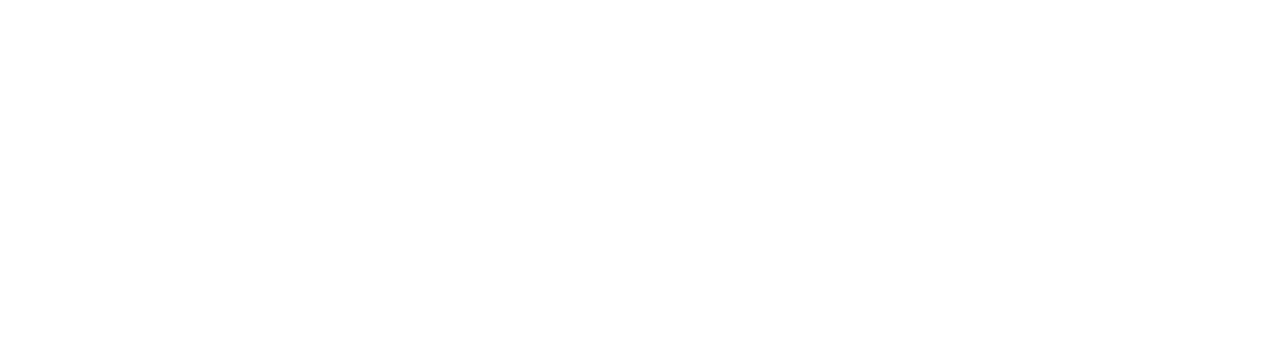
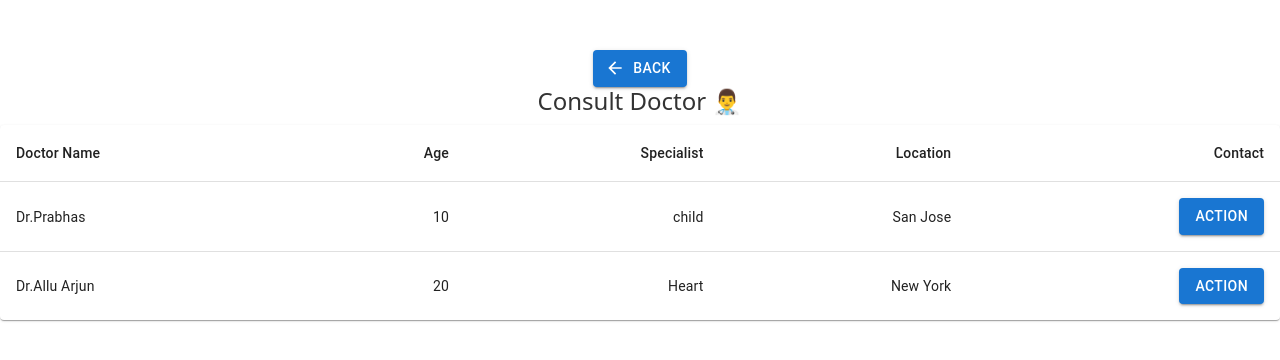
Before and after one commit to ilyas122/CMPE_285-Final-Project, a React (Create React App) app in the folder frontend/: page /consultdoctor in a window 1280 px wide. Before the commit this address had no page. Shown: the top 360 px of the page. Built offline with nearby package versions, Linux system fonts and the light colour scheme.

Commit message:
Consult Doctor Work Flow

```diff
--- a/frontend/src/App.js
+++ b/frontend/src/App.js
@@ -3,6 +3,7 @@
 import Login from './Pages/LoginComponent/Login';
 import Dashboard from './Pages/DashboardComponent/Dashboard';
 import 'bootstrap/dist/css/bootstrap.min.css';
+import ConsultDoctor from './Pages/ConsultDoctorComponent/ConsultDoctor';
 
 function App() {
   return (
@@ -28,6 +29,7 @@
       <Routes>
         <Route path="/" element = {<Login/>}></Route>
         <Route path="/dashboard" element = {<Dashboard/>}></Route>
+        <Route path="/consultdoctor" element = {<ConsultDoctor/>}></Route>
 
       </Routes>
     </Router>
--- /dev/null
+++ b/frontend/src/Pages/ConsultDoctorComponent/ConsultDoctor.css
@@ -0,0 +1,10 @@
+.consultclass {
+  text-align: center;
+  margin-top: 50px; /* Adjust this value to your preference */
+}
+
+.consultclass h1 {
+  font-size: 24px; /* Adjust this value to your preference */
+  color: #333; /* Adjust the color as needed */
+  margin-bottom: 10px; /* Adjust this value to your preference */
+}
--- /dev/null
+++ b/frontend/src/Pages/ConsultDoctorComponent/ConsultDoctor.js
@@ -0,0 +1,109 @@
+import React from "react";
+import "./ConsultDoctor.css"
+// import Table from '@mui/material/Table';
+// import TableBody from '@mui/material/TableBody';
+// import TableCell from '@mui/material/TableCell';
+// import TableContainer from '@mui/material/TableContainer';
+// import TableHead from '@mui/material/TableHead';
+// import TableRow from '@mui/material/TableRow';
+// import Paper from '@mui/material/Paper';
+import { Paper, TableContainer, Table, TableHead, TableBody, TableRow, TableCell, Button } from "@mui/material";
+// import ArrowBackIcon from '@mui/icons-material/ArrowBackIos';
+import ArrowBackIcon from '@mui/icons-material/ArrowBack';
+// import ArrowBackIcon from '@mui/icons-material/ArrowBack';
+
+
+
+
+
+function ConsultDoctor(){
+
+    const handleGoBack = () => {
+        window.history.back(); // Go back to the previous page
+    };
+
+    function createData(name, age, specialist, location, contact) {
+        return { name, age, specialist, location,contact };
+    }
+    const rows = [
+        createData('Dr.Prabhas', 10, 'child', 'San Jose' ),
+        createData('Dr.Allu Arjun', 20, 'Heart', 'New York' ),
+    ];
+
+
+
+    return(
+        <div className="consultclass">
+                  <Button variant="contained" onClick={handleGoBack} startIcon={<ArrowBackIcon />}> Back</Button> {/* Use ArrowBackIcon */}
+
+            <h1>Consult Doctor 👨‍⚕️</h1>
+
+            <div>
+                {/* <TableContainer component={Paper}>
+                    <Table sx={{ minWidth: 650 }} aria-label="simple table">
+                        <TableHead>
+                            <TableRow>
+                                <TableCell>Dessert (100g serving)</TableCell>
+                                <TableCell align="right">Calories</TableCell>
+                                <TableCell align="right">Fat&nbsp;(g)</TableCell>
+                                <TableCell align="right">Carbs&nbsp;(g)</TableCell>
+                                <TableCell align="right">Protein&nbsp;(g)</TableCell>
+                            </TableRow>
+                        </TableHead>
+                        <TableBody>
+                        {rows.map((row) => (
+                            <TableRow
+                            key={row.name}
+                            sx={{ '&:last-child td, &:last-child th': { border: 0 } }}
+                            >
+                                <TableCell component="th" scope="row">{row.name}</TableCell>
+                                <TableCell align="right">{row.calories}</TableCell>
+                                <TableCell align="right">{row.fat}</TableCell>
+                                <TableCell align="right">{row.carbs}</TableCell>
+                                <TableCell align="right">{row.protein}</TableCell>
+                            </TableRow>
+                        ))}
+                        </TableBody>
+                    </Table>
+                </TableContainer> */}
+
+
+
+
+
+                <TableContainer component={Paper}>
+                    <Table sx={{ minWidth: 650 }} aria-label="simple table">
+                        <TableHead>
+                        <TableRow>
+                            <TableCell>Doctor Name</TableCell>
+                            <TableCell align="right">Age</TableCell>
+                            <TableCell align="right">Specialist</TableCell>
+                            <TableCell align="right">Location</TableCell>
+                            <TableCell align="right">Contact</TableCell>
+                        </TableRow>
+                        </TableHead>
+                        <TableBody>
+                        {rows.map((row, index) => (
+                            <TableRow
+                            key={index} // Use index as key since the data doesn't have unique identifiers
+                            sx={{ '&:last-child td, &:last-child th': { border: 0 } }}
+                            >
+                            <TableCell component="th" scope="row">
+                                {row.name}
+                            </TableCell>
+                            <TableCell align="right">{row.age}</TableCell>
+                            <TableCell align="right">{row.specialist}</TableCell>
+                            <TableCell align="right">{row.location}</TableCell>
+                            <TableCell align="right"><Button variant="contained" color="primary">Action</Button></TableCell>
+                            </TableRow>
+                        ))}
+                        </TableBody>
+                    </Table>
+                    </TableContainer>
+            </div>
+
+        </div>
+    );
+}
+
+export default ConsultDoctor;
```
